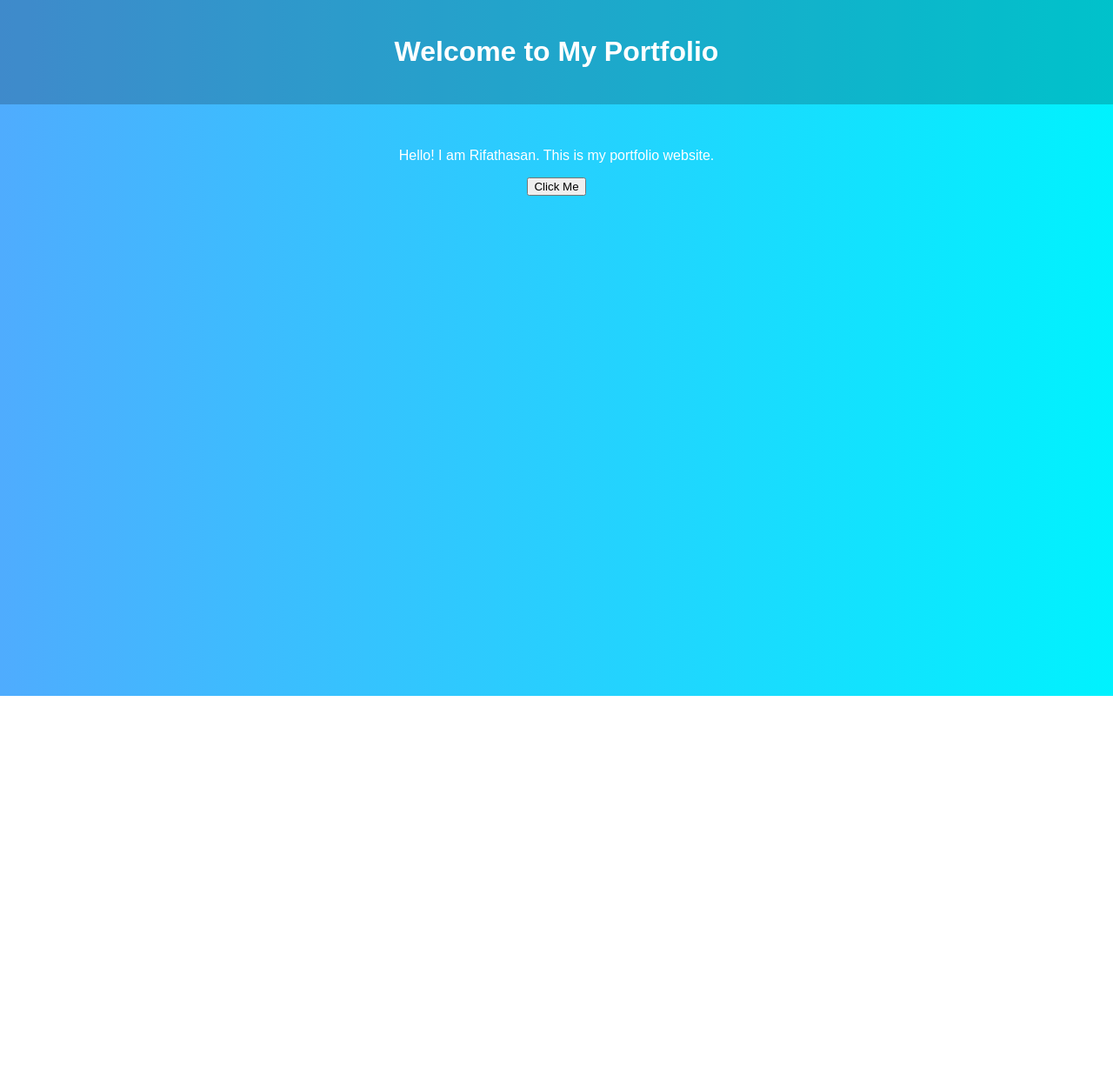
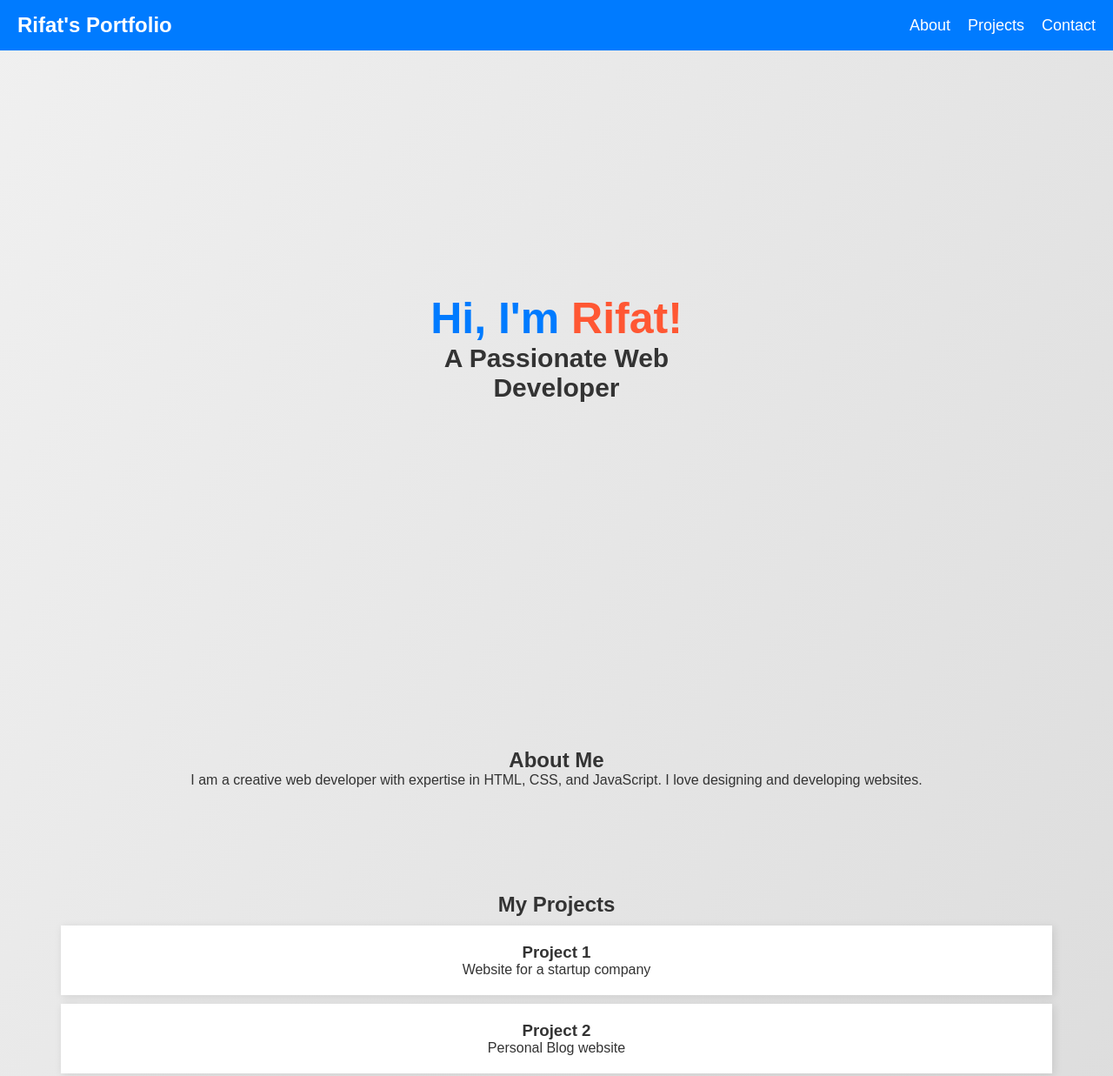
Before and after one commit to rifathasan5575/rifathasan5575.github.io, a plain HTML site: page my-portfolio/index.html in a window 1280 px wide. Shown: the top 1237 px of the page at 87% size. Before the commit the page ends 800 px from the top, so only its background shows below. Drawn offline with Linux system fonts and the light colour scheme.

Commit message:
Updated portfolio website

```diff
--- a/my-portfolio/index.html
+++ b/my-portfolio/index.html
@@ -3,17 +3,58 @@
 <head>
     <meta charset="UTF-8">
     <meta name="viewport" content="width=device-width, initial-scale=1.0">
-    <title>Rifathasan's Portfolio</title>
+    <title>Rifat Hasan - Portfolio</title>
     <link rel="stylesheet" href="style.css">
 </head>
 <body>
+
+    <!-- Navbar -->
     <header>
-        <h1>Welcome to My Portfolio</h1>
+        <h2 class="logo">Rifat's Portfolio</h2>
+        <nav>
+            <ul>
+                <li><a href="#about">About</a></li>
+                <li><a href="#projects">Projects</a></li>
+                <li><a href="#contact">Contact</a></li>
+            </ul>
+        </nav>
     </header>
-    <section>
-        <p>Hello! I am Rifathasan. This is my portfolio website.</p>
-        <button onclick="showAlert()">Click Me</button>
+
+    <!-- Hero Section -->
+    <section class="hero">
+        <h1>Hi, I'm <span class="name">Rifat!</span></h1>
+        <h2 class="typing-text">A Passionate Web Developer</h2>
     </section>
+
+    <!-- About Section -->
+    <section id="about">
+        <h2>About Me</h2>
+        <p>I am a creative web developer with expertise in HTML, CSS, and JavaScript. I love designing and developing websites.</p>
+    </section>
+
+    <!-- Projects Section -->
+    <section id="projects">
+        <h2>My Projects</h2>
+        <div class="project">
+            <h3>Project 1</h3>
+            <p>Website for a startup company</p>
+        </div>
+        <div class="project">
+            <h3>Project 2</h3>
+            <p>Personal Blog website</p>
+        </div>
+    </section>
+
+    <!-- Contact Section -->
+    <section id="contact">
+        <h2>Contact Me</h2>
+        <p>Email: <a href="mailto:rifatronak5575@gmail.com">rifatronak5575@gmail.com</a></p>
+    </section>
+
+    <footer>
+        <p>Copyright © 2025 | Rifat Hasan</p>
+    </footer>
+
     <script src="script.js"></script>
 </body>
 </html>
--- a/my-portfolio/script.js
+++ b/my-portfolio/script.js
@@ -1,3 +1,18 @@
-function showAlert() {
-    alert("Hello! Welcome to my portfolio.");
-}
+document.addEventListener("DOMContentLoaded", function() {
+    let text = "A Passionate Web Developer";
+    let index = 0;
+    let typingText = document.querySelector(".typing-text");
+
+    function typeEffect() {
+        if (index < text.length) {
+            typingText.innerHTML += text.charAt(index);
+            index++;
+            setTimeout(typeEffect, 100);
+        }
+    }
+
+    setTimeout(() => {
+        typingText.innerHTML = "";
+        typeEffect();
+    }, 1000);
+});
--- a/my-portfolio/style.css
+++ b/my-portfolio/style.css
@@ -1,17 +1,92 @@
-body {
-    font-family: Arial, sans-serif;
-    background: linear-gradient(to right, #4facfe, #00f2fe);
-    color: white;
-    text-align: center;
+* {
     margin: 0;
     padding: 0;
+    box-sizing: border-box;
+    font-family: Arial, sans-serif;
+    scroll-behavior: smooth;
+}
+
+body {
+    background: linear-gradient(120deg, #f0f0f0, #dcdcdc);
+    color: #333;
 }
 
 header {
-    padding: 20px;
-    background: rgba(0, 0, 0, 0.2);
+    display: flex;
+    justify-content: space-between;
+    align-items: center;
+    background: #007bff;
+    padding: 15px 20px;
+    position: fixed;
+    width: 100%;
+    top: 0;
+}
+
+.logo {
+    color: #fff;
+    font-size: 24px;
+}
+
+nav ul {
+    list-style: none;
+    display: flex;
+}
+
+nav ul li {
+    margin-left: 20px;
+}
+
+nav ul li a {
+    color: white;
+    text-decoration: none;
+    font-size: 18px;
+}
+
+.hero {
+    height: 100vh;
+    display: flex;
+    flex-direction: column;
+    justify-content: center;
+    align-items: center;
+    text-align: center;
+}
+
+.hero h1 {
+    font-size: 50px;
+    color: #007bff;
+}
+
+.name {
+    color: #ff5733;
+}
+
+.typing-text {
+    font-size: 30px;
+    font-weight: bold;
+    color: #333;
+    animation: typing 3s steps(20) infinite alternate;
+}
+
+@keyframes typing {
+    from { width: 0; }
+    to { width: 100%; }
 }
 
 section {
-    margin-top: 50px;
+    padding: 60px;
+    text-align: center;
 }
+
+.project {
+    background: white;
+    padding: 20px;
+    margin: 10px;
+    box-shadow: 2px 2px 10px rgba(0, 0, 0, 0.1);
+}
+
+footer {
+    background: #333;
+    color: white;
+    text-align: center;
+    padding: 10px;
+}
```
